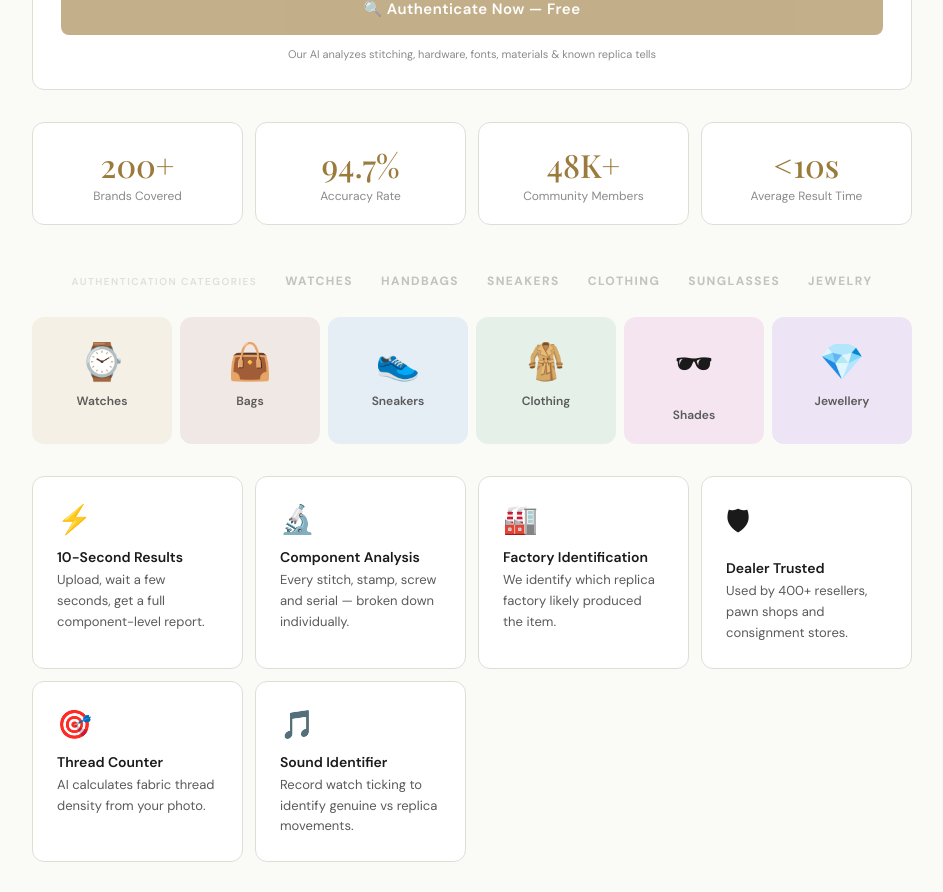
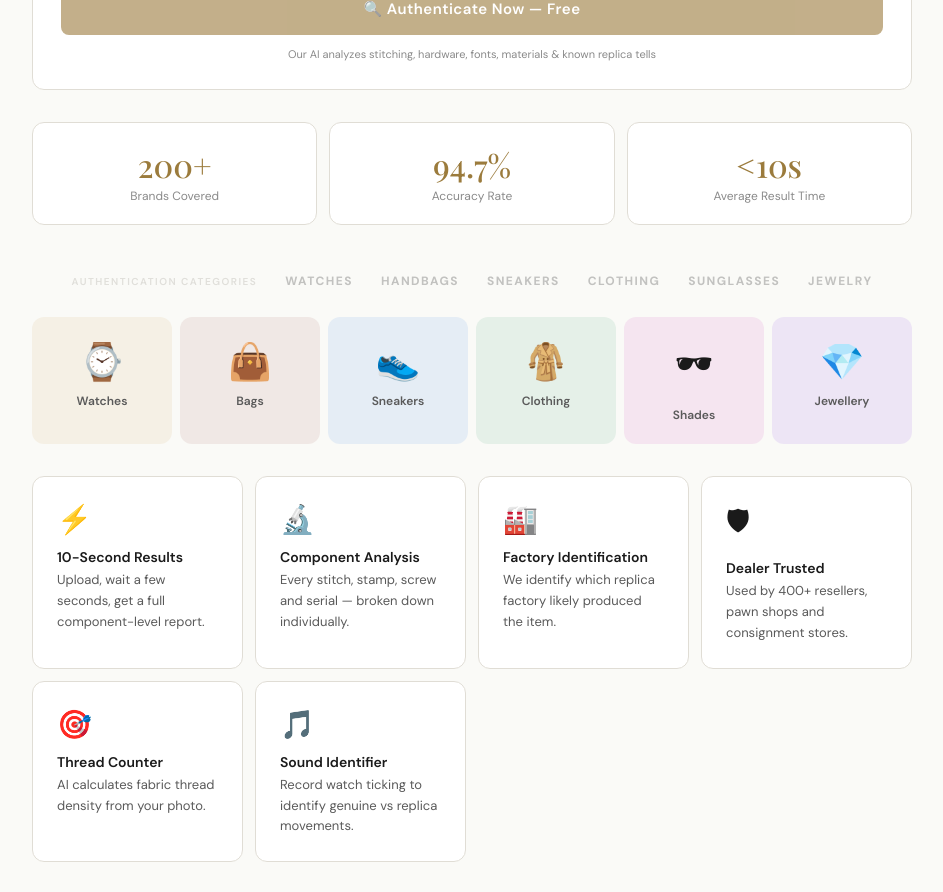
Before and after one commit to r8k5qjnpvk-cyber/repcheck-one, a Next.js app: page / in a window 1280 px wide. Shown: the part 940-1832 px from the top of the page, without its empty margins (168-1111 px from the left). Built offline with nearby package versions, Linux system fonts and the light colour scheme; a web font is replaced by a local one.

Commit message:
Remove fake 48K community members stat

```diff
--- a/app/page.jsx
+++ b/app/page.jsx
@@ -490,10 +490,9 @@ function HomePage({setPage}) {
       <AuthenticationUpload />
 
       {/* Stats Bar */}
-      <div style={{display:"grid",gridTemplateColumns:"repeat(4,1fr)",gap:12,marginBottom:32}}>
+      <div style={{display:"grid",gridTemplateColumns:"repeat(3,1fr)",gap:12,marginBottom:32}}>
         <StatBox value="200+" label="Brands Covered"/>
         <StatBox value="94.7%" label="Accuracy Rate"/>
-        <StatBox value="48K+" label="Community Members"/>
         <StatBox value="<10s" label="Average Result Time"/>
       </div>
 
```
